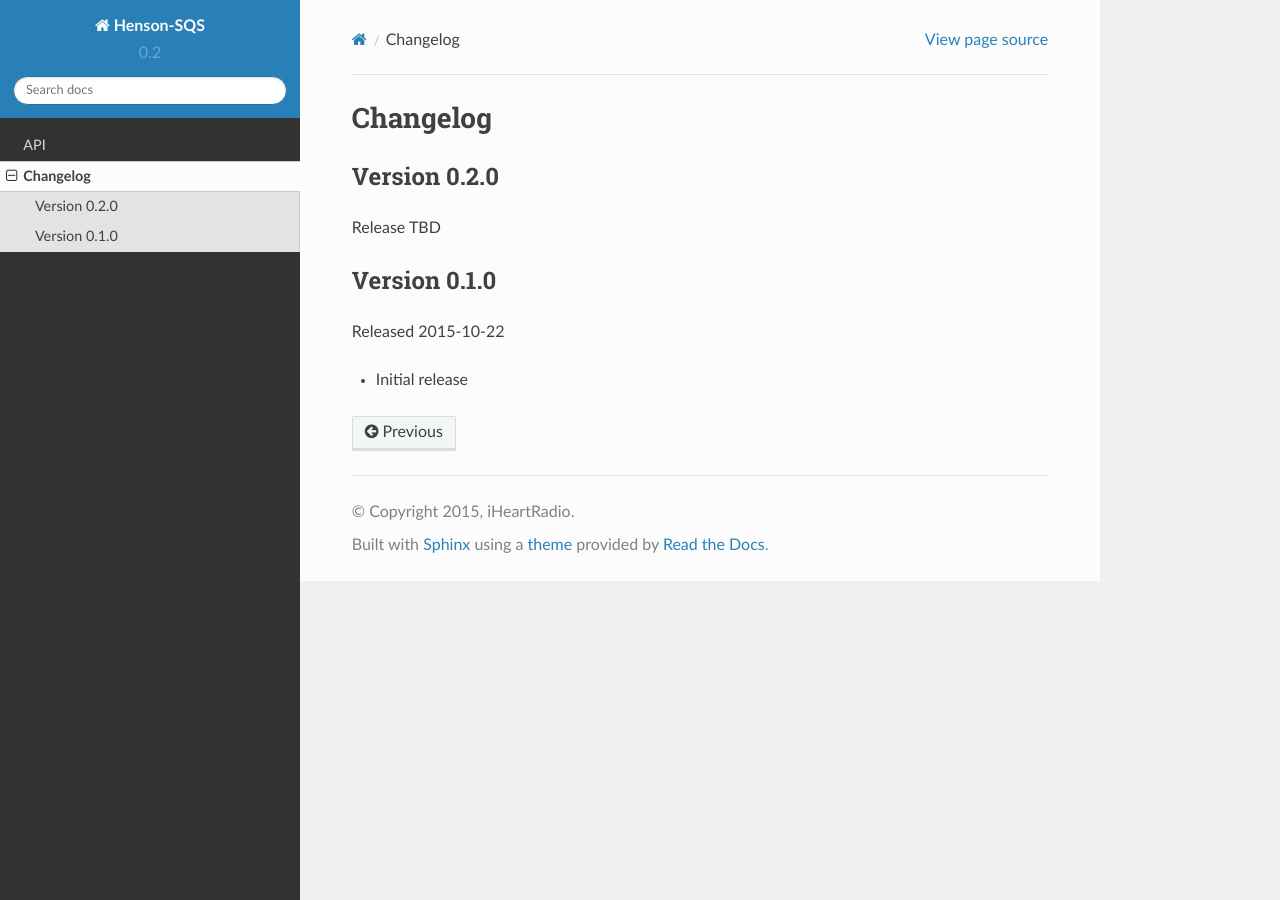
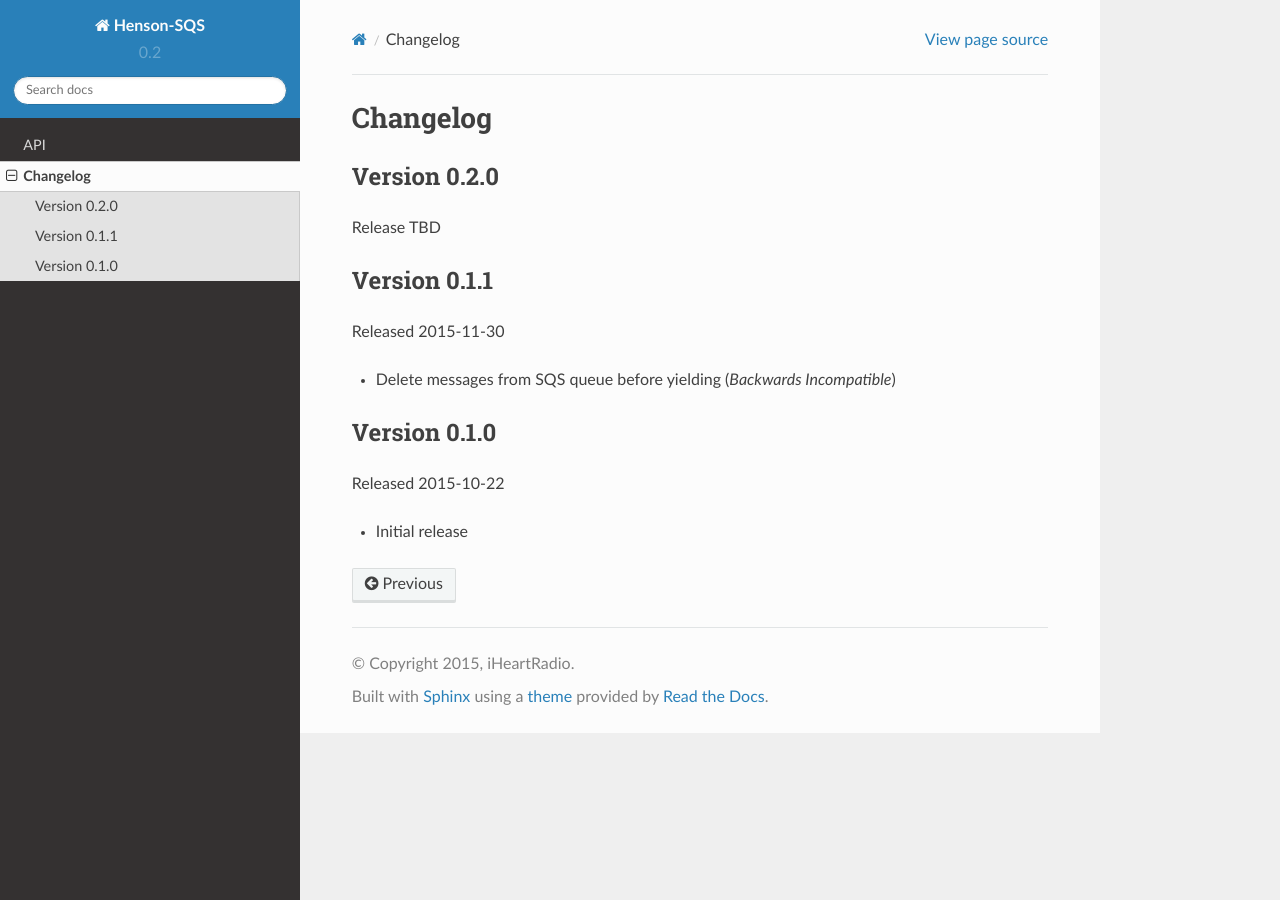
Before and after one commit to iheartradio/Henson-SQS, a Sphinx documentation site: the page built from docs/changes.rst, in a window 1280 px wide. Built offline with Sphinx 7.4.7 and the Read the Docs theme 2.0.0, drawn with Linux system fonts in a browser that asks for light colours.

Commit message:
Update changelog

```diff
--- a/docs/changes.rst
+++ b/docs/changes.rst
@@ -8,6 +8,14 @@ Version 0.2.0
 Release TBD
 
 
+Version 0.1.1
+=============
+
+Released 2015-11-30
+
+- Delete messages from SQS queue before yielding (*Backwards Incompatible*)
+
+
 Version 0.1.0
 =============
 
```
